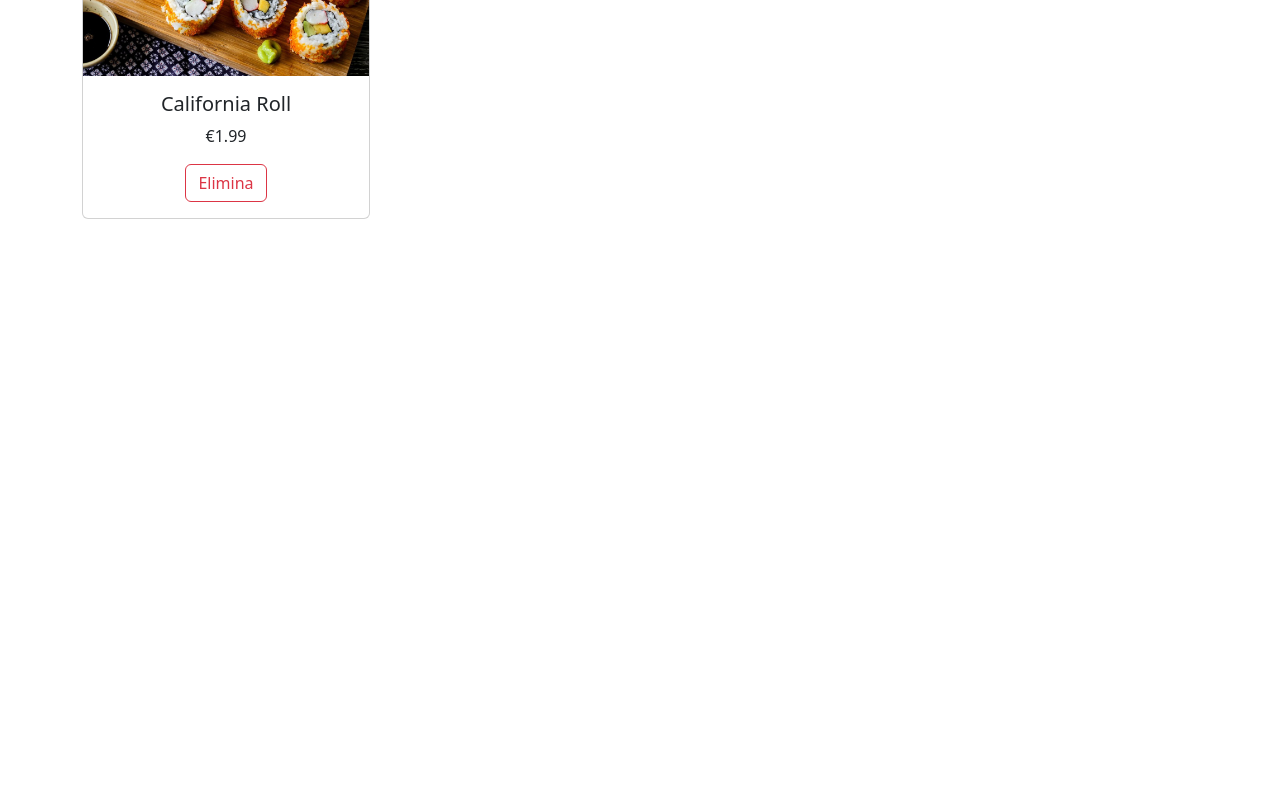
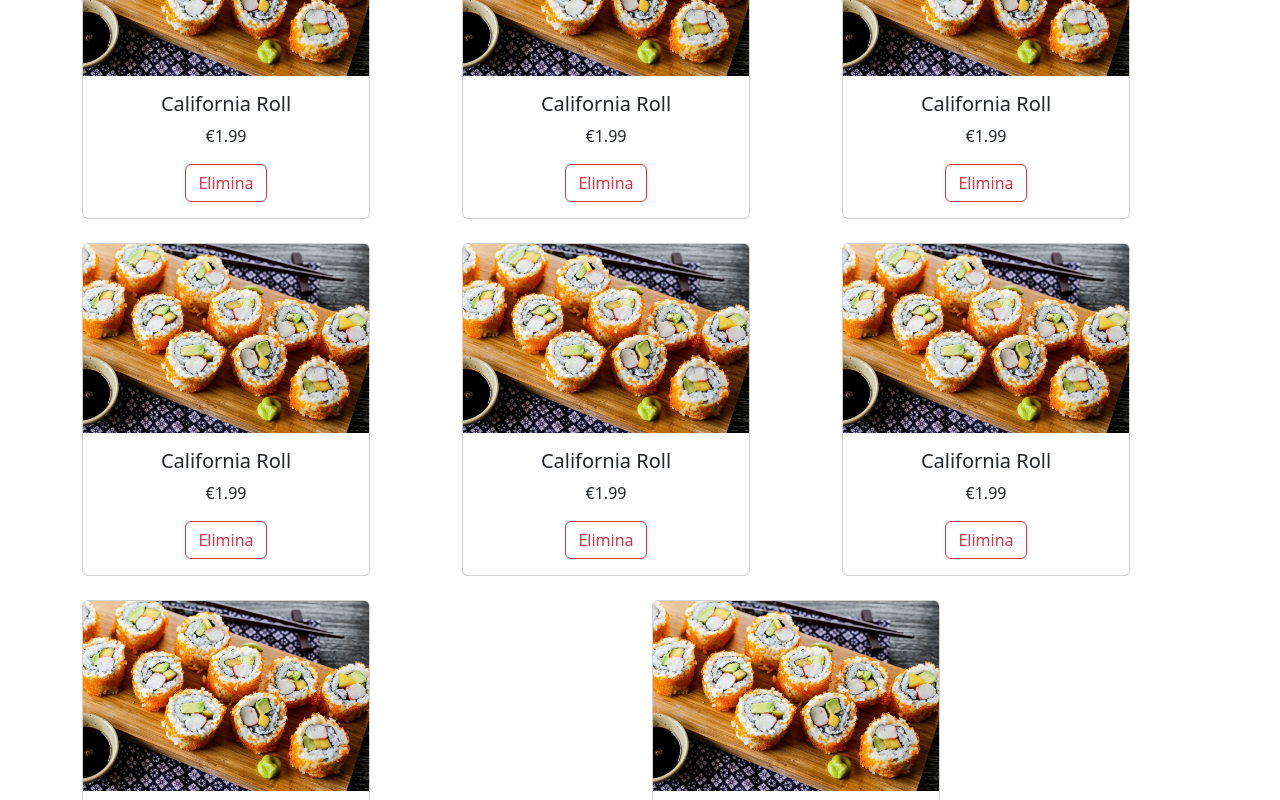
Before and after one commit to GabrieleLombard01/react-first-app, a React (Create React App) app: page / in a window 1280 px wide. Shown: the part 240-1040 px from the top of the page. Before the commit the page ends 800 px from the top, so only its background shows below. Built offline with nearby package versions, Linux system fonts and the light colour scheme; the HTML template or start-up script is replaced by a standard one.

Commit message:
appCards fix

```diff
--- a/src/App.js
+++ b/src/App.js
@@ -12,6 +12,13 @@ class App extends Component {
         <hr/>
         <div className="row">
           <Card/>
+          <Card/>
+          <Card/>
+          <Card/>
+          <Card/>
+          <Card/>
+          <Card/>
+          <Card/>
         </div>
       </div>
     </>
--- a/src/components/AppCards.js
+++ b/src/components/AppCards.js
@@ -1,9 +1,12 @@
+import React, {Component} from 'react';
+
 import california from '../images/california.png';
 
-function Card() {
+class Card extends Component {
+	render(){
 	return (
         <div className="col">
-            <div className="card" style={{width: '18rem', textAlign: 'center'}}>
+            <div className="card mb-4" style={{width: '18rem', textAlign: 'center'}}>
                 <img src={california} className="card-img-top" />
                 <div className="card-body">
                     <h5 className="card-title">California Roll</h5>
@@ -13,6 +16,7 @@ function Card() {
             </div>
         </div>
 	);
+ }
 }
 
 export default Card;
```
